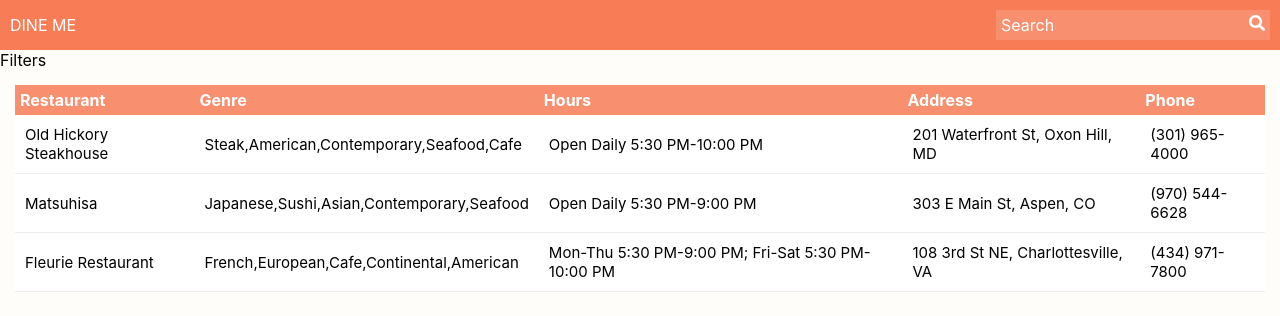
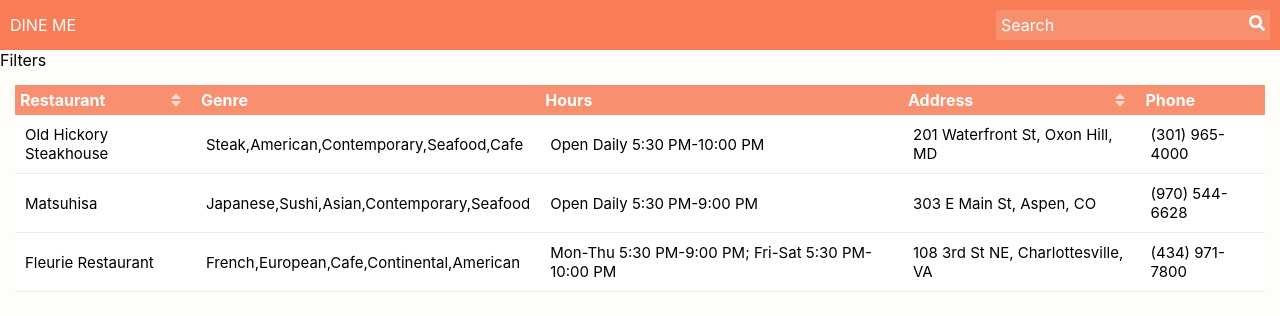
Before and after one commit to ani1496/restaurants, a React (Create React App) app: page / in a window 1280 px wide. Shown: the top 316 px of the page. Built offline with nearby package versions, Linux system fonts and the light colour scheme.

Commit message:
feat(table): sorting table

```diff
--- a/src/components/Home/Table.tsx
+++ /dev/null
@@ -1,66 +0,0 @@
-import React, { FunctionComponent, useEffect } from 'react'
-import { AnyAction } from 'redux';
-import { connect } from 'react-redux'
-import { ThunkDispatch } from "redux-thunk";
-
-import { GlobalState, Restaurant, RestaurantsAction } from "../../type"
-import * as Actions from '../../store/actions'
-
-import '../../styles/Table.css'
-
-interface Props {
-  restaurants: Restaurant[];
-  getRestaurantsList: () => RestaurantsAction
-}
-
-const Table:FunctionComponent<Props>= ({ restaurants, getRestaurantsList } ) => {
-
-  console.log(restaurants)
-
-  useEffect( () => {
-    getRestaurantsList();
-  }, [])
-
-  if (restaurants.length === 0) return <p>No Restaurants found at the moment</p>
-
-  return (
-    <div className="margin-3">
-      <table className="table">
-        <thead className="table-header">
-          <th className="pad-1" style={{ minWidth: '25%' }}>Restaurant</th>
-          <th className="pad-1">Genre</th>
-          <th className="pad-1">Hours</th>
-          <th className="pad-1">Address</th>
-          <th className="pad-1">Phone</th>
-        </thead>
-        <tbody>
-          {restaurants.map((restaurant:Restaurant) => {
-            const {id, name, genre, hours, city, state, address1, telephone } = restaurant
-
-            return (
-              <tr className="table-tr" key={id}>
-                <td className="pad-2">{name}</td>
-                <td className="pad-2">{genre}</td>
-                <td className="pad-2">{hours}</td>
-                <td className="pad-2">{`${address1}, ${city}, ${state}`}</td>
-                <td className="pad-2">{telephone}</td>
-              </tr>
-            )
-          })}
-        </tbody>
-      </table>
-    </div>
-  )
-}
-
-const mapStateToProps = (store: GlobalState) => {
-  const { restaurants } = store
-
-  return { restaurants}
-}
-
-const mapDispatchToProps = (dispatch: ThunkDispatch<any, any, AnyAction>) => ({
-  getRestaurantsList: () => dispatch(Actions.getRestaurantsList())
-})
-
-export default connect(mapStateToProps, mapDispatchToProps)(Table)
--- /dev/null
+++ b/src/components/Home/Table/Head.tsx
@@ -0,0 +1,62 @@
+import React, { FunctionComponent, Dispatch, useState, SetStateAction } from 'react'
+import { FontAwesomeIcon } from '@fortawesome/react-fontawesome';
+import { faSort } from '@fortawesome/free-solid-svg-icons';
+
+import { Restaurant } from "../../../type"
+import { sortAZRestaurants, sortZARestaurants } from '../../../methods';
+
+import '../../../styles/Table.css'
+
+interface Props {
+  restaurants: Restaurant[];
+  setRestaurants: Dispatch<SetStateAction<Restaurant[]>>
+}
+
+const Head:FunctionComponent<Props>= ({ restaurants, setRestaurants }) => {
+  const [sortName, setSortName] = useState(true)
+  const [sortState, setSortState] = useState(true)
+
+  return (
+    <thead className="table-header">
+      <tr>
+      <th className="pad-1 space-between" style={{ minWidth: '25%' }}>
+        Restaurant
+        <button
+          className="sort-icon"
+          onClick={() => {
+            console.log('Clicking')
+          const rest = sortName ?
+            sortAZRestaurants('name', restaurants) :
+            sortZARestaurants('name', restaurants)
+
+            setRestaurants(rest)
+          setSortName(!sortName)
+        }}>
+          <FontAwesomeIcon icon={faSort} />
+        </button>
+      </th>
+      <th className="pad-1">Genre</th>
+      <th className="pad-1">Hours</th>
+      <th className="pad-1 space-between" >
+        Address
+        <button
+          className="sort-icon"
+          onClick={() => {
+            const rest = sortState ?
+              sortAZRestaurants('state', restaurants) :
+              sortZARestaurants('state', restaurants)
+
+              setRestaurants(rest)
+            setSortState(!sortState)
+          }}
+        >
+          <FontAwesomeIcon icon={faSort} />
+        </button>
+      </th>
+      <th className="pad-1">Phone</th>
+      </tr>
+    </thead>
+  )
+}
+
+export default Head
--- /dev/null
+++ b/src/components/Home/Table/index.tsx
@@ -0,0 +1,42 @@
+import React, { Dispatch, FunctionComponent, SetStateAction, useEffect, useState } from 'react'
+
+import Head from './Head';
+import { Restaurant } from "../../../type"
+
+import '../../../styles/Table.css'
+
+interface Props {
+  restaurants: Restaurant[];
+  setRestaurants: Dispatch<SetStateAction<Restaurant[]>>
+}
+
+const Table:FunctionComponent<Props>= ({ restaurants, setRestaurants } ) => {
+  console.log('Table', restaurants)
+
+  if (restaurants.length === 0) return <p>No Restaurants found at the moment</p>
+
+  return (
+    <div className="margin-3">
+      <table className="table" id={restaurants[0].id}>
+        <Head restaurants={restaurants} setRestaurants={setRestaurants} />
+        <tbody>
+          {restaurants.map((restaurant:Restaurant) => {
+            const {id, name, genre, hours, city, state, address1, telephone } = restaurant
+
+            return (
+              <tr className="table-tr" key={id}>
+                <td className="pad-2">{name}</td>
+                <td className="pad-2">{genre}</td>
+                <td className="pad-2">{hours}</td>
+                <td className="pad-2">{`${address1}, ${city}, ${state}`}</td>
+                <td className="pad-2">{telephone}</td>
+              </tr>
+            )
+          })}
+        </tbody>
+      </table>
+    </div>
+  )
+}
+
+export default Table
--- a/src/components/Home/index.tsx
+++ b/src/components/Home/index.tsx
@@ -1,12 +1,18 @@
-import React, { FunctionComponent } from 'react'
+import React, { Dispatch, FunctionComponent, SetStateAction } from 'react'
+import { Restaurant } from '../../type'
 
 import Table from './Table'
 
-const Home:FunctionComponent = () => {
+interface Props {
+  restaurants: Restaurant[];
+  setRestaurants: Dispatch<SetStateAction<Restaurant[]>>
+}
+
+const Home:FunctionComponent<Props>= ({ restaurants, setRestaurants } ) => {
   return (
     <div>
       <p>Filters</p>
-      <Table />
+      <Table restaurants={restaurants} setRestaurants={setRestaurants} />
     </div>
   )
 }
--- /dev/null
+++ b/src/components/index.tsx
@@ -0,0 +1,31 @@
+import React, { FunctionComponent, useEffect, useState } from 'react'
+
+import mockData from './mock'
+import { Restaurant } from "../type"
+import Header from './Header'
+
+import '../styles/index.css'
+import Home from './Home'
+
+const Main:FunctionComponent= () => {
+  const [restaurants, setRestaurants] = useState<Restaurant[]>([])
+
+  useEffect(()=>{
+    if(restaurants.length === 0) {
+      setRestaurants(mockData)
+    }
+  }, [])
+
+  return (
+    <div>
+      <Header />
+      <Home restaurants={restaurants} setRestaurants={(list) => {
+        console.log('LIST', list)
+        setRestaurants(list)
+      }}/>
+    </div>
+  )
+}
+
+
+export default Main;
--- /dev/null
+++ b/src/components/mock.ts
@@ -0,0 +1,52 @@
+import { Restaurant } from "../type";
+
+const mockData:Restaurant[] = [{
+  id: "f223fdd0-4adc-423e-9747-980a66c256ca",
+  name: "Old Hickory Steakhouse",
+  address1: "201 Waterfront St",
+  city: "Oxon Hill",
+  state: "MD",
+  zip: "20745",
+  lat: "38.782098",
+  long: "-77.017492",
+  telephone: "(301) 965-4000",
+  tags: "Social,Food and Dining,Restaurants,Steakhouses",
+  website: "http://www.gaylordnational.com",
+  genre: "Steak,American,Contemporary,Seafood,Cafe",
+  hours: "Open Daily 5:30 PM-10:00 PM",
+  attire: "business casual"
+},
+{
+id: "00b35e1a-82b1-4988-b8b9-6df826db2818",
+name: "Matsuhisa",
+address1: "303 E Main St",
+city: "Aspen",
+state: "CO",
+zip: "81611",
+lat: "39.190723",
+long: "-106.82031",
+telephone: "(970) 544-6628",
+tags: "Social,Food and Dining,Restaurants,Japanese,Social,Food and Dining,Restaurants,Sushi",
+website: "http://www.matsuhisaaspen.com",
+genre: "Japanese,Sushi,Asian,Contemporary,Seafood",
+hours: "Open Daily 5:30 PM-9:00 PM",
+attire: "business casual"
+},
+{
+id: "0f41a3d0-0641-4eef-b7fd-706f083cf0d5",
+name: "Fleurie Restaurant",
+address1: "108 3rd St NE",
+city: "Charlottesville",
+state: "VA",
+zip: "22902",
+lat: "38.030526",
+long: "-78.479785",
+telephone: "(434) 971-7800",
+tags: "Social,Food and Dining,Restaurants,French",
+website: "http://www.fleurierestaurant.com",
+genre: "French,European,Cafe,Continental,American",
+hours: "Mon-Thu 5:30 PM-9:00 PM; Fri-Sat 5:30 PM-10:00 PM",
+attire: "business casual"
+},]
+
+export default mockData;
--- a/src/index.tsx
+++ b/src/index.tsx
@@ -4,20 +4,18 @@ import { createStore, applyMiddleware, Store, AnyAction} from "redux"
 import thunk, { ThunkDispatch } from "redux-thunk"
 import { Provider } from "react-redux"
 
-import Header from './components/Header'
-import Home from './components/Home'
+// import Header from './components/Header'
+// import Home from './components/Home'
+import Main from './components'
 import reducer from "./store/reducer"
 import { Actions, GlobalState } from './type'
-
-import './styles/index.css'
 
 const store: Store <GlobalState, Actions> & { dispatch: ThunkDispatch<{}, {}, AnyAction> } =
   createStore(reducer, applyMiddleware(thunk))
 
 render(
   <Provider store={store}>
-    <Header />
-    <Home />
+    <Main />
   </Provider>,
   document.getElementById('root')
 )
--- /dev/null
+++ b/src/methods.ts
@@ -0,0 +1,28 @@
+import { Restaurant } from "./type";
+
+
+type sortType = 'name' | 'state'
+
+export const sortAZRestaurants = (sortBy: sortType, restaurants: Restaurant[]) => {
+  return restaurants.sort((first:Restaurant, second:Restaurant) => {
+    const firstRestaurant = first[sortBy]
+    const secondRestaurant = second[sortBy]
+
+    if(firstRestaurant > secondRestaurant) return 1;
+    if(firstRestaurant < secondRestaurant) return -1;
+
+    return 0;
+  })
+}
+
+export const sortZARestaurants = (sortBy: sortType, restaurants: Restaurant[]) => {
+  return restaurants.sort((first:Restaurant, second:Restaurant) => {
+    const firstRestaurant = first[sortBy]
+    const secondRestaurant = second[sortBy]
+
+    if(firstRestaurant < secondRestaurant) return 1;
+    if(firstRestaurant > secondRestaurant) return -1;
+
+    return 0;
+  })
+}
--- a/src/styles/Table.css
+++ b/src/styles/Table.css
@@ -18,3 +18,11 @@
   background-color: #F89070;
   color: white;
 }
+
+.sort-icon {
+  all: unset;
+  color: white;
+  opacity: 0.7;
+  padding-right: 10px;
+  cursor: pointer;
+}
--- a/src/styles/index.css
+++ b/src/styles/index.css
@@ -62,3 +62,8 @@ code {
 .align-center {
   align-self: center;
 }
+
+.space-between {
+  display: flex;
+  justify-content: space-between;
+}
```
